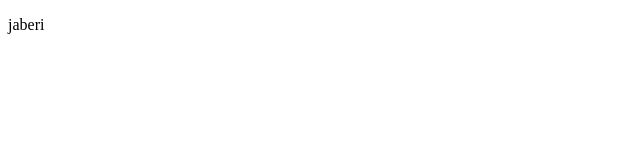
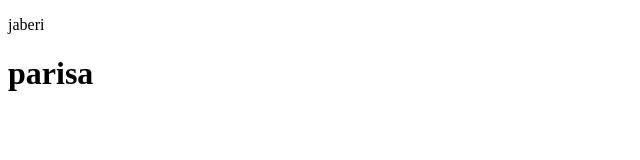
Before and after one commit to parisakashani/jaberi, a plain HTML site: page index.html in a window 1280 px wide. Shown: the whole page, without its empty margins (0-640 px from the left). Drawn offline with Linux system fonts and the light colour scheme.

Commit message:
Update index.html

```diff
--- a/index.html
+++ b/index.html
@@ -7,6 +7,7 @@
 </head>
 <body>
     <p>jaberi</p>
+    <h1>parisa</h1>
 
 </body>
 </html>
```
